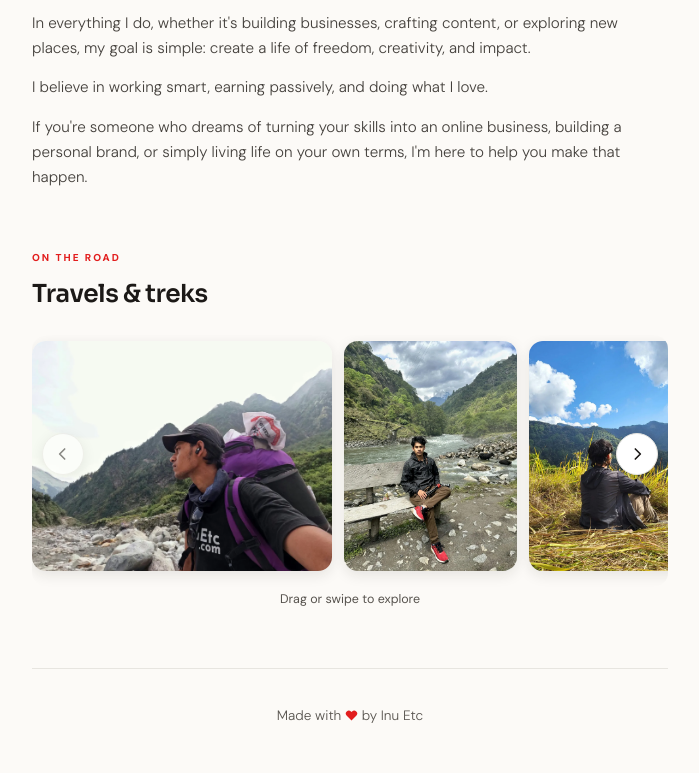
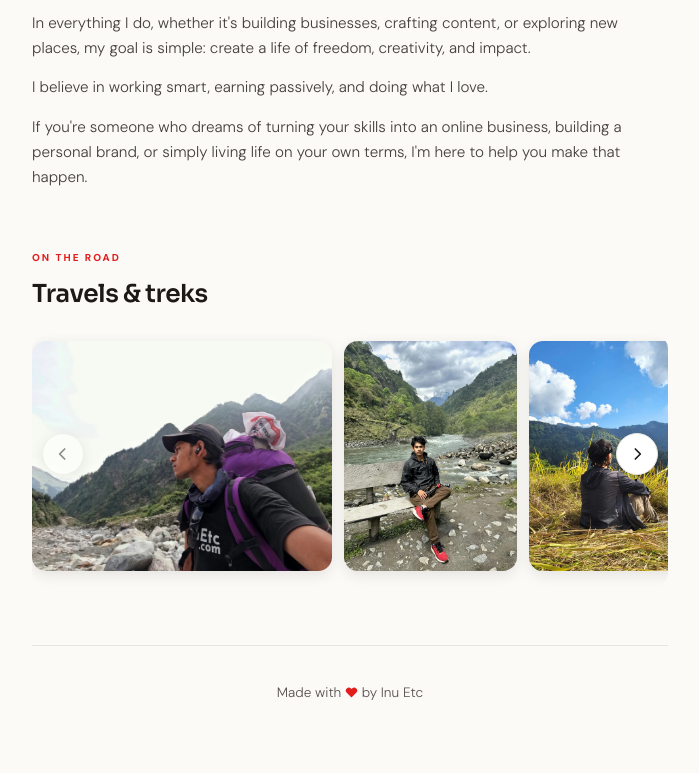
Before and after one commit to inuetc/inuetc.github.io, a plain HTML site: page index.html in a window 1280 px wide. Shown: the part 1890-2663 px from the top of the page, without its empty margins (290-989 px from the left). After the commit the page ends 2641 px from the top, so only its background shows below. Drawn offline with Linux system fonts and the light colour scheme.

Commit message:
Remove travel slider hint

```diff
--- a/index.html
+++ b/index.html
@@ -252,7 +252,6 @@
     </div>
     <button class="gallery-arrow gallery-next" type="button" aria-label="Next photo" aria-controls="travel-gallery"><svg viewBox="0 0 24 24" aria-hidden="true"><path d="m10 6 6 6-6 6"/></svg></button>
     </div>
-    <p class="gallery-hint">Drag or swipe to explore</p>
   </section>
 
   <footer>
```
